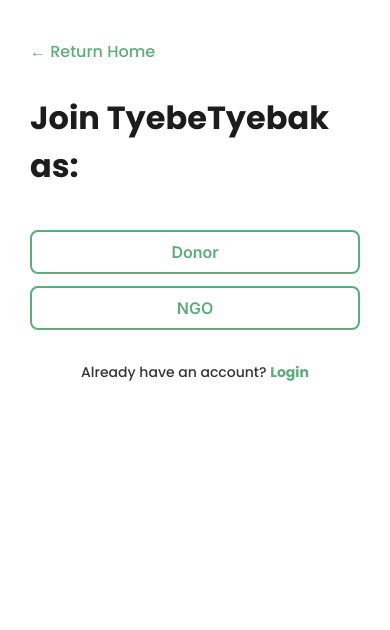
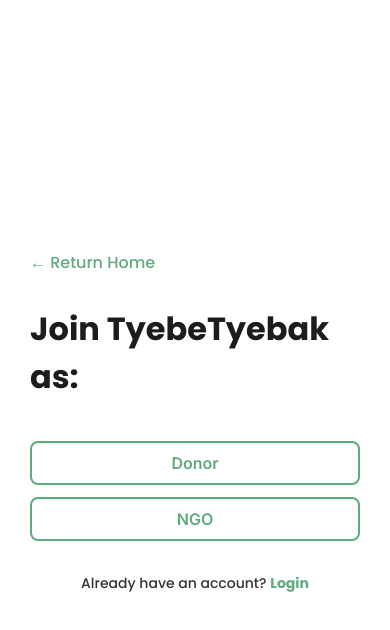
Before and after one commit to HusseinAtoui/donationplatform-frontend, a React (Create React App) app: page /signup in a window 390 px wide. Shown: the top 630 px of the page. Built offline with nearby package versions, Linux system fonts and the light colour scheme; no server answers; what leo-profanity, sentiment would draw is missing.

Commit message:
select page resposive

```diff
--- a/src/pages/SignUp/SignUpSelect.css
+++ b/src/pages/SignUp/SignUpSelect.css
@@ -131,3 +131,10 @@
         text-align: center;
     }
 }
+
+@media (max-width: 480px) {
+    .signup-select-left {
+        padding-top: 50vh;
+        /* push content down near middle */
+    }
+}
```
